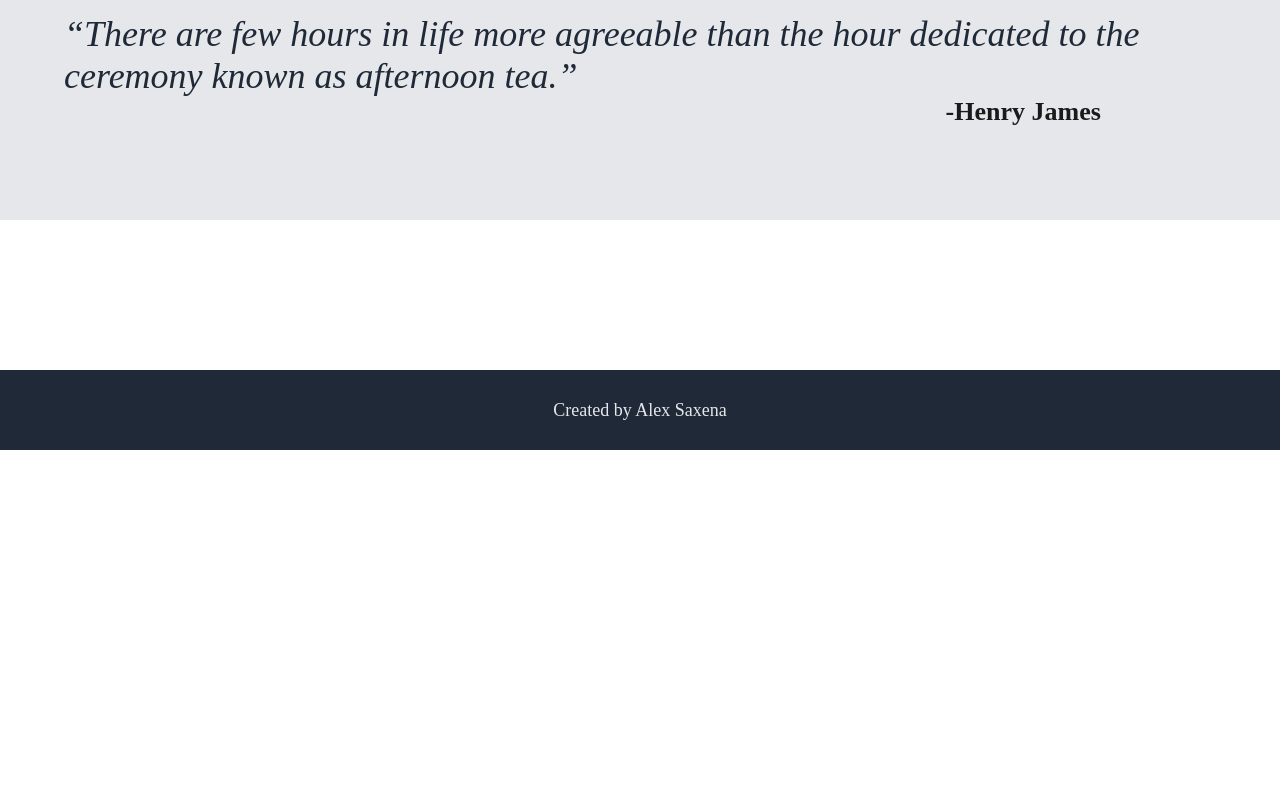
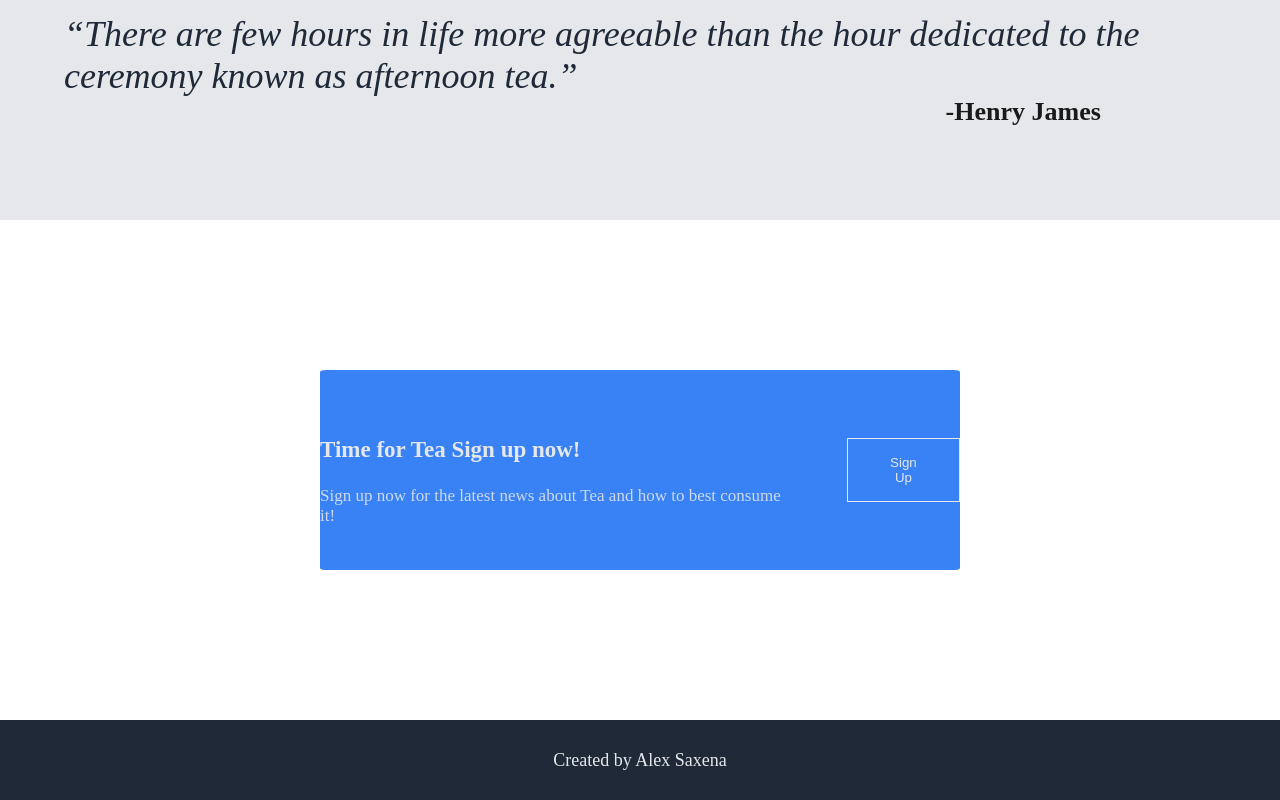
Before and after one commit to AlexSaxena/landing-page, a plain HTML site: page index.html in a window 1280 px wide. Shown: the part 1425-2225 px from the top of the page. Before the commit the page ends 1875 px from the top, so only its background shows below. Drawn offline with Linux system fonts and the light colour scheme.

Commit message:
Adds call 2 action (Sign-up)

```diff
--- a/index.html
+++ b/index.html
@@ -114,6 +114,15 @@
       >
       <span class="quote-author">-Henry James</span>
     </div>
+    <div class="call-to-action">
+      <div class="CTA-content">
+        <h3 class="CTA-header">Time for Tea Sign up now!</h3>
+        <span class="CTA-info">
+          Sign up now for the latest news about Tea and how to best consume it!
+        </span>
+      </div>
+      <button class="btn-sign-up">Sign Up</button>
+    </div>
     <footer>Created by Alex Saxena</footer>
   </body>
 </html>
--- a/styles.css
+++ b/styles.css
@@ -120,6 +120,43 @@ main {
   font-style: normal;
   color: rgb(26, 26, 26);
 }
+.call-to-action {
+  display: flex;
+  flex-direction: row;
+  align-self: center;
+  gap: 50px;
+  height: 200px;
+  width: 50%;
+  background-color: #3882f6;
+  align-items: center;
+  justify-content: center;
+  border-radius: 1%;
+}
+.CTA-content {
+  display: flex;
+  flex-direction: column;
+}
+.CTA-header {
+  color: #e5e7eb;
+  font-weight: bolder;
+  font-size: 23px;
+}
+.CTA-info {
+  color: #e5e7ebdc;
+  font-weight: lighter;
+  font-size: 17px;
+}
+.btn-sign-up {
+  color: #e5e7eb;
+  background-color: #3882f6;
+  border: solid #e5e7eb 1px;
+  padding: 16px 32px;
+  text-align: center;
+  cursor: pointer;
+}
+.btn-sign-up:hover {
+  background-color: #5a99ff;
+}
 footer {
   font-size: 18px;
   height: 80px;
```
